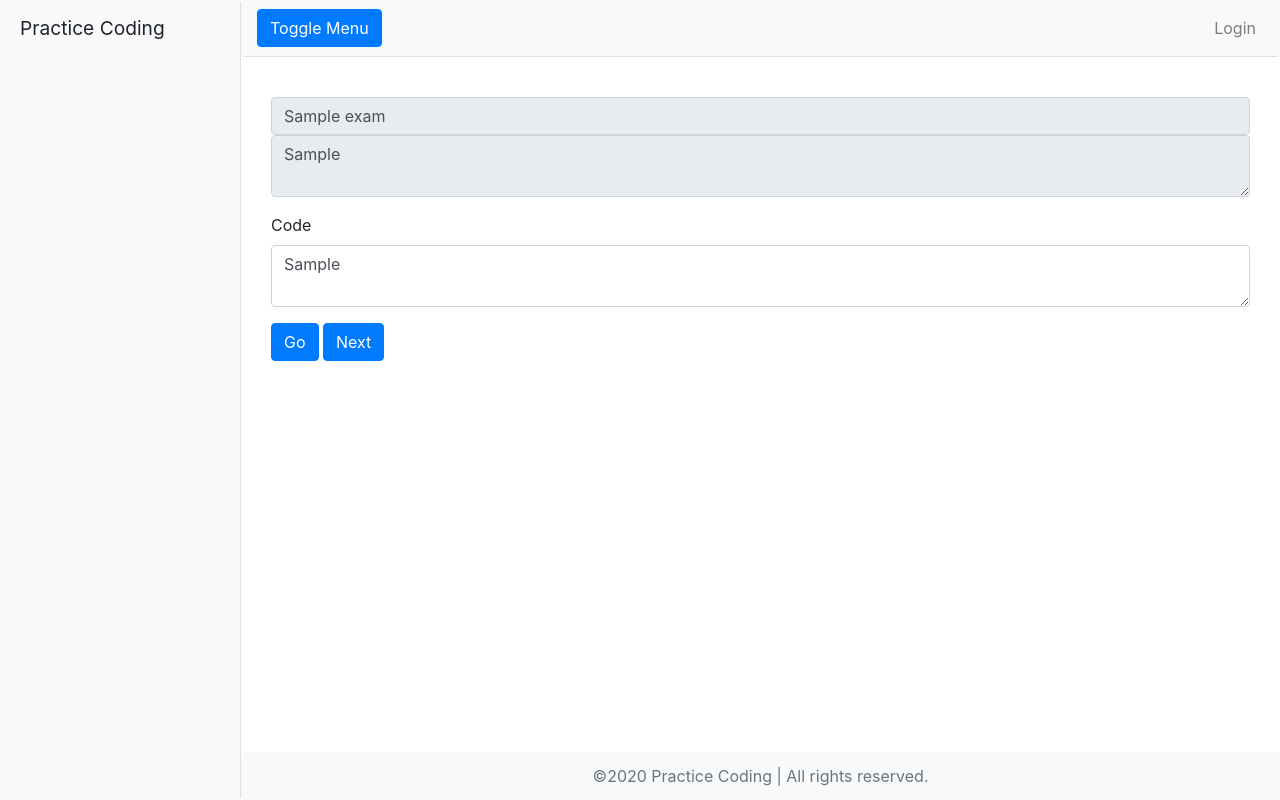
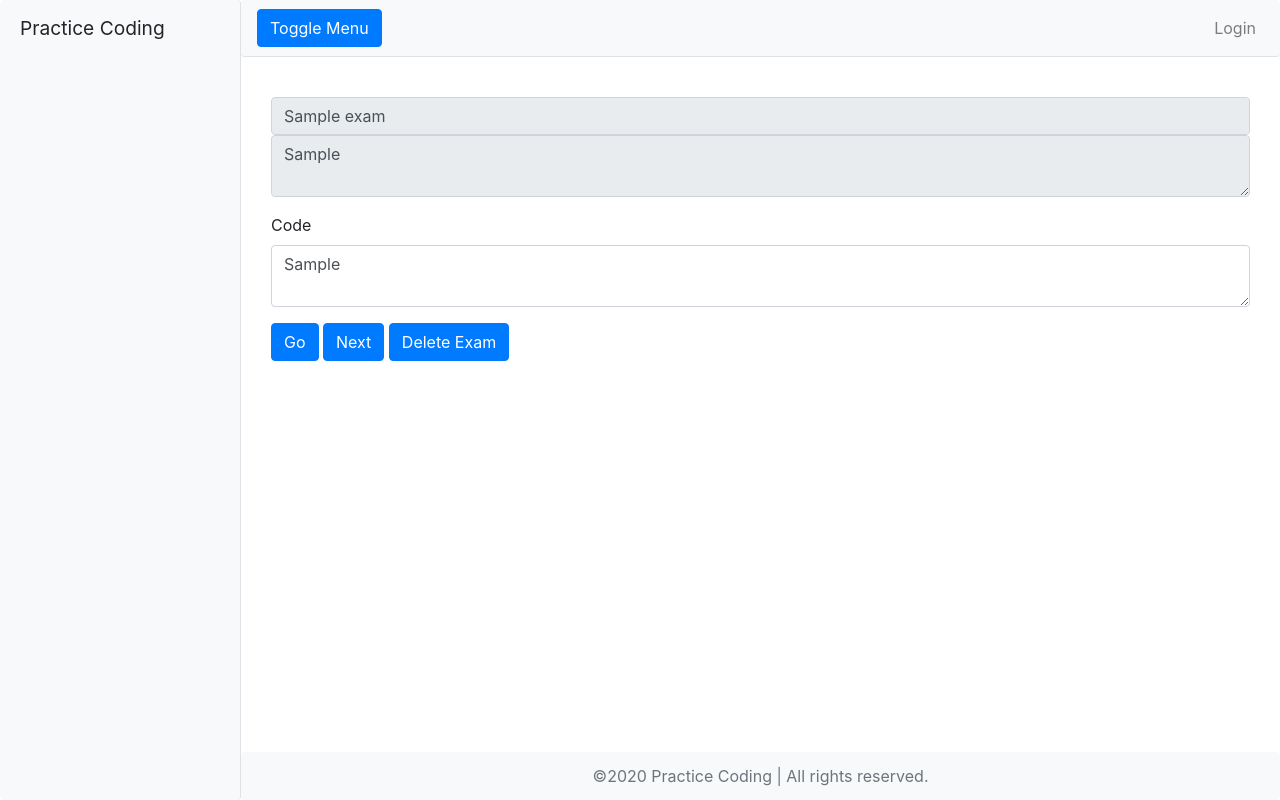
Before and after one commit to Simple2B/Avantika, a Flask app: page /exam/py/1 in a window 1280 px wide. Run offline with Flask 2, Linux system fonts and the light colour scheme; tables that the repository leaves empty hold one stand-in row (values such as "Sample post"); some libraries are stand-ins or nearby versions.

Commit message:
Delete exam

```diff
--- a/app/exam/views.py
+++ b/app/exam/views.py
@@ -1,4 +1,5 @@
 from flask import Blueprint, render_template, url_for, redirect, flash, request
+from flask_user import roles_required
 
 from .models import Exam, ExamLevels
 from .forms import ExamForm, CreateExamForm
@@ -79,6 +80,7 @@ def exam_html(exam_id):
 
 
 @exam_blueprint.route("/create_exam", methods=["GET", "POST"])
+@roles_required("Admin")
 def create_exam():
     form = CreateExamForm(request.form)
     if form.validate_on_submit():
@@ -99,3 +101,17 @@ def create_exam():
     elif form.is_submitted():
         flash("The given data was invalid.", "danger")
     return render_template("exam/create_exam_py.html", form=form)
+
+
+@exam_blueprint.route("/delete_exam/<exam_id>", methods=["GET"])
+@roles_required("Admin")
+def delete_exam(exam_id):
+    exam_id = int(exam_id)
+    exam = Exam.query.filter(Exam.id == exam_id).first()
+    if exam:
+        exam.delete()
+    else:
+        flash("Wrong exam id", "danger")
+    return redirect(
+        url_for("dashboard.index")
+    )  # куда лучше редеректить после удаления?
--- a/app/templates/exam/create_exam_py.html
+++ b/app/templates/exam/create_exam_py.html
@@ -21,7 +21,7 @@
         </div>
         <div class="form-group">
             {{form.solution.label}}
-            {{form.solution(class='form-control', rows=5)}}
+            {{form.solution(class='form-control', rows=5, id="code")}}
         </div>
         <div class="form-group">
             {{form.template.label}}
--- a/app/templates/exam/exam.html
+++ b/app/templates/exam/exam.html
@@ -18,8 +18,7 @@
     </div>
     <button class="btn btn-primary " type="submit" name="submit" value="Go">Go</button>
     <button class="btn btn-primary " type="submit" name="submit" value="Next">Next</button>
-    {#{form.submit(class='btn btn-primary')}#}
-    <!-- <button class='btn btn-primary' value="Next" name="Next">Next</button> -->
+    <a class="btn btn-primary" href="{{ url_for('exam.delete_exam', exam_id=form.exam_id.data)}}">Delete Exam</a>
   </form>
 </div>
 {% endblock %}
```
Also changed, not shown: app/templates/auth/user_edit.html (+14 -1 lines).
